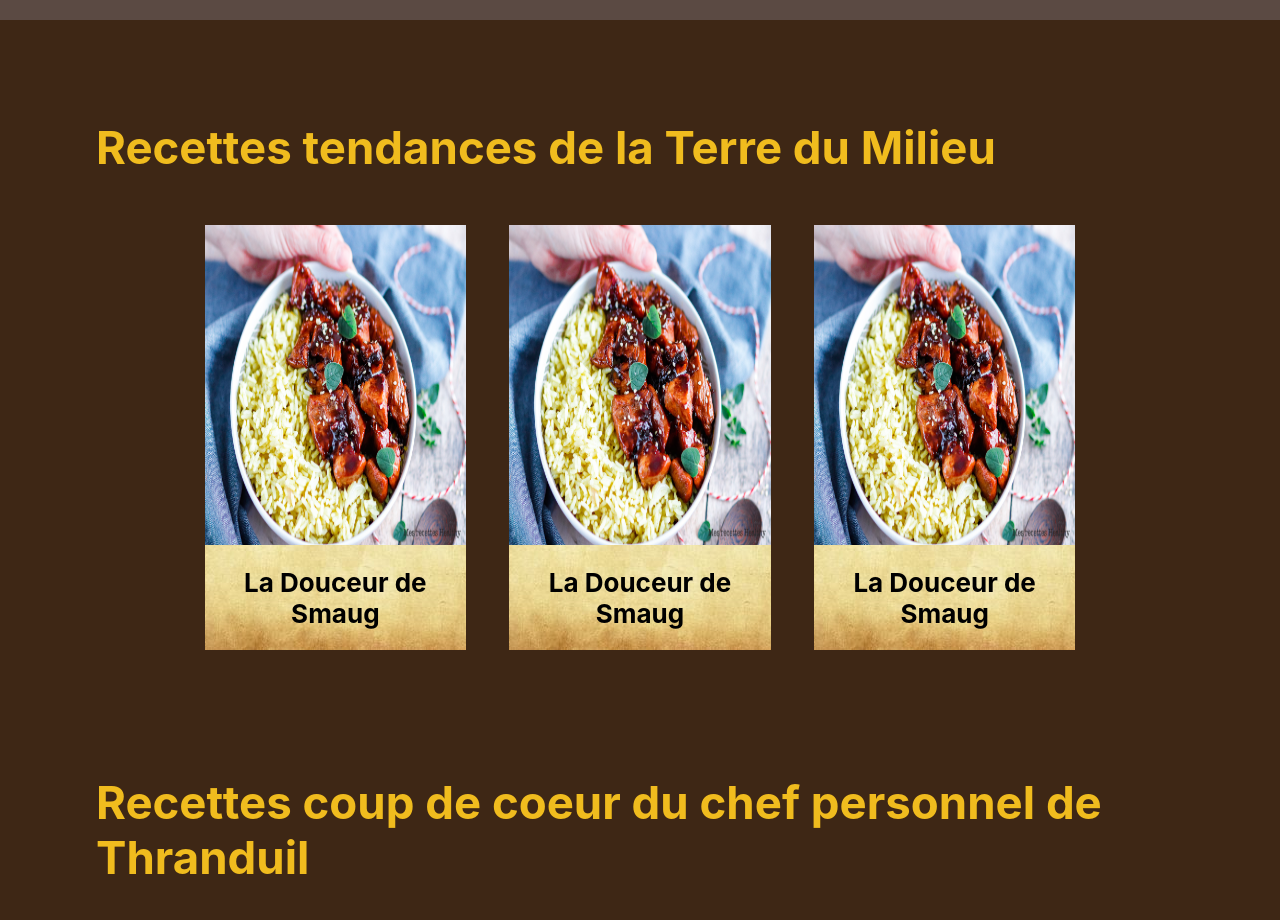
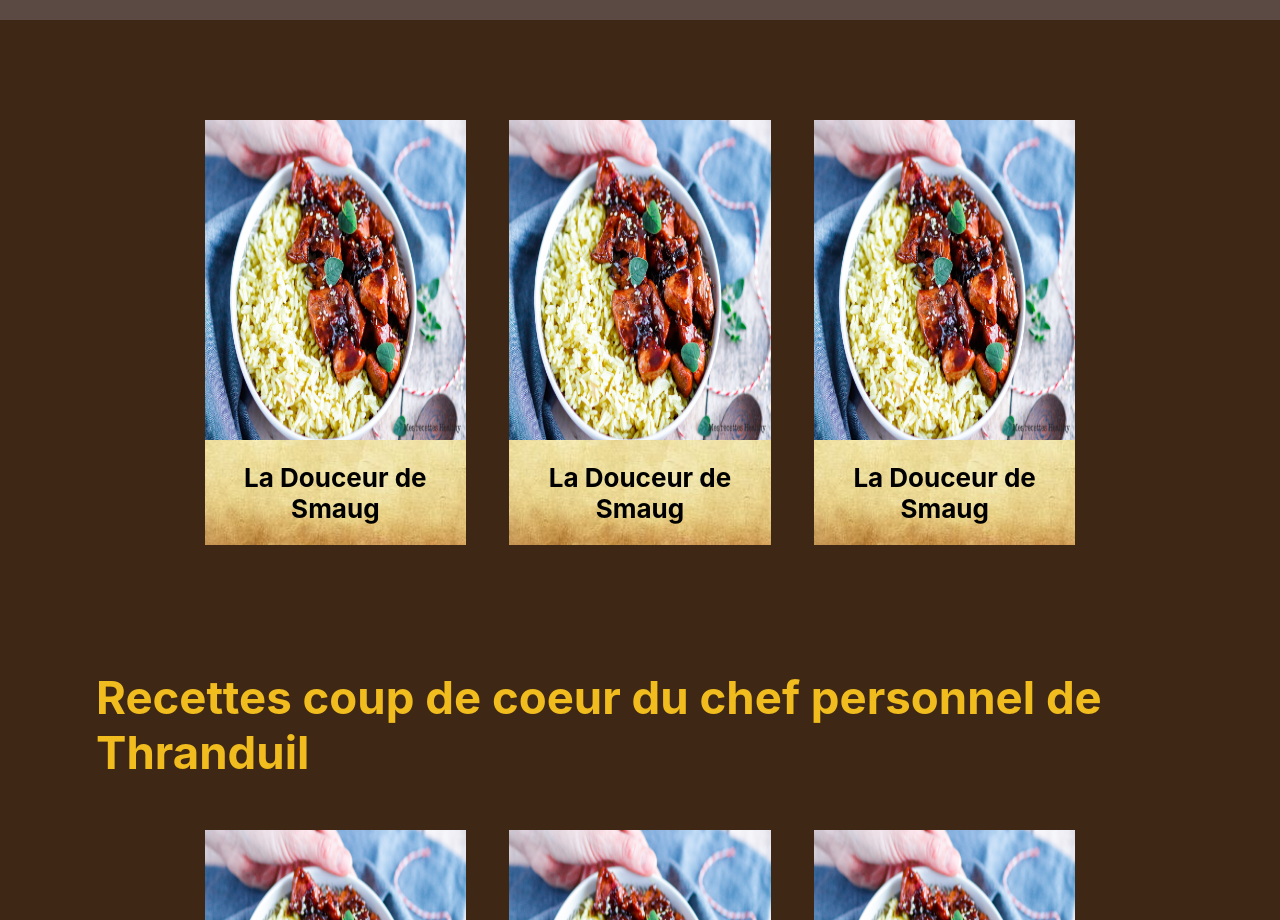
Before and after one commit to TlZeyn/montDor, a React (Create React App) app in the folder front/: page / in a window 1280 px wide. Shown: the part 1000-1920 px from the top of the page. Built offline with nearby package versions, Linux system fonts and the light colour scheme; no server answers.

Commit message:
Adjusting code in hooks

```diff
--- a/front/src/components/TrendyRecipes/TrendyRecipes.js
+++ b/front/src/components/TrendyRecipes/TrendyRecipes.js
@@ -1,17 +1,17 @@
-import React, { Component } from 'react';
+import React, { useEffect, useState } from 'react';
 import axios from 'axios';
 
 import './TrendyRecipes.css'
 
 import img from '../../assets/smaug.jpg'
 
-class TrendyRecipes extends Component {
+const TrendyRecipes = () => {
 
-  state = {
+  /*state = {
     recipes: []
-  }
+  }*/
 
-  fetchRecipes = () => {
+  /*fetchRecipes = () => {
     axios.get('http://localhost:5000/accueil')
     .then((res) => {console.log(res.data)})
     .catch((error) => {console.log(error)})
@@ -20,13 +20,24 @@ class TrendyRecipes extends Component {
 
   componentDidMount() {
     this.fetchRecipes()
+  }*/
+
+  const [recipes, setRecipes] = useState([])
+
+  const fetchRecipes = () => {
+    axios.get('http://localhost:5000/accueil')
+          .then((res) => {console.log(res.data)})
+          .catch((error) => {console.log(error)})
+          .then(data => {setRecipes({recipes: data})})
   }
 
-  render() {
+  useEffect(() => {
+    fetchRecipes()
+  }, [])
+
   return (
     <section id="trendyRecipes">
-        <h2 className="trendyRecipes__titles">Recettes tendances de la Terre du Milieu</h2>
-
+      <h2 className="trendyRecipes__titles">{recipes.title}</h2>
       <div className="trendyRecipes__UI">
         <div id="trendyRecipes__UI-firstCard" className="trendyRecipes__UI-card">
           <img src={img} alt="Recette"/>
@@ -51,7 +62,6 @@ class TrendyRecipes extends Component {
           <img src={img} alt="Recette"/>
           <h3>La Douceur de Smaug</h3>
         </div>
-
         <div id="trendyRecipes__UI-fifthCard" className="trendyRecipes__UI-card">
           <img src={img} alt="Recette"/>
           <h3>La Douceur de Smaug</h3>
@@ -83,7 +93,7 @@ class TrendyRecipes extends Component {
       </div>
     </section>
   )
-  }
+
 }
 
 export default TrendyRecipes
```
Lines whose indentation alone changed are shown as unchanged.
